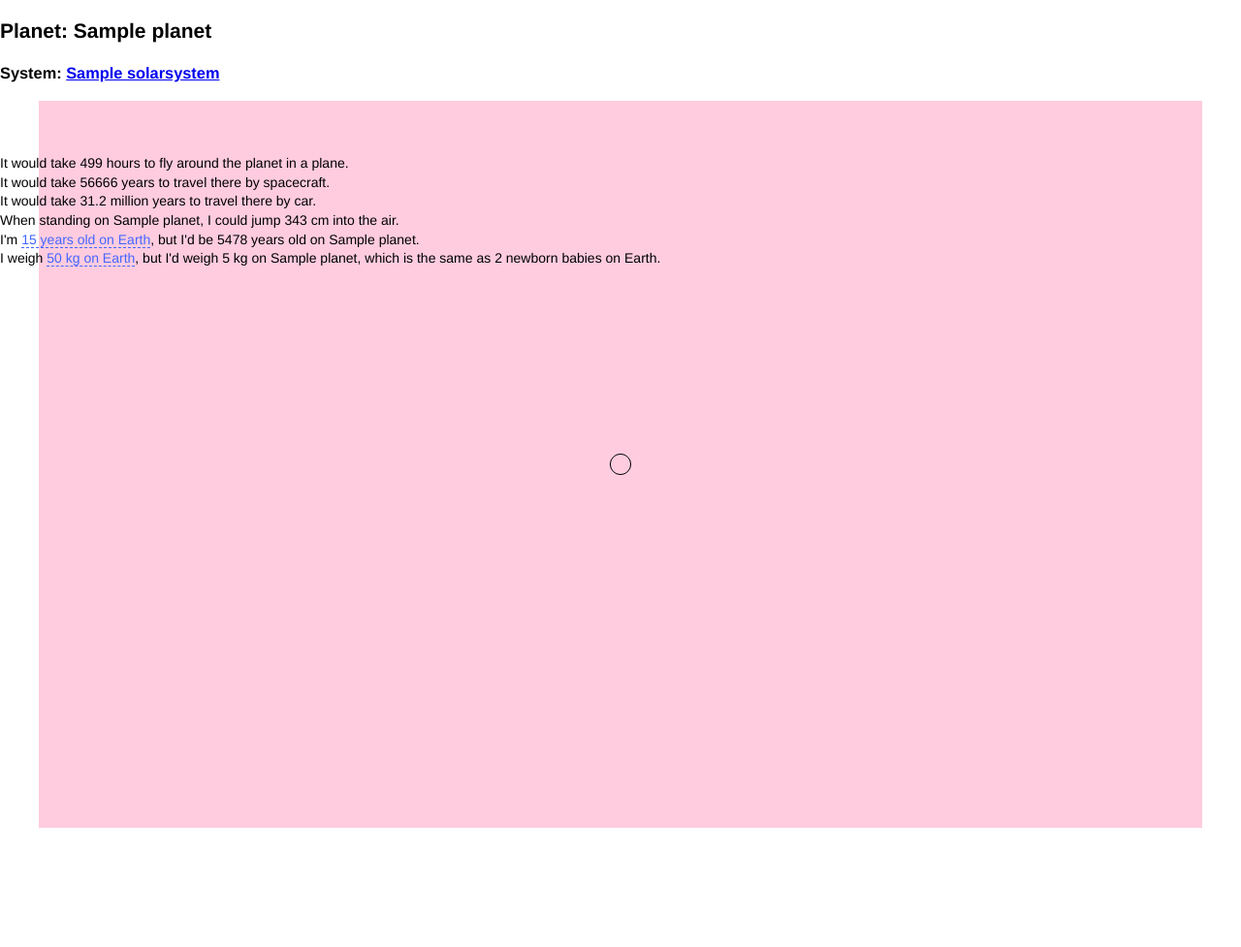
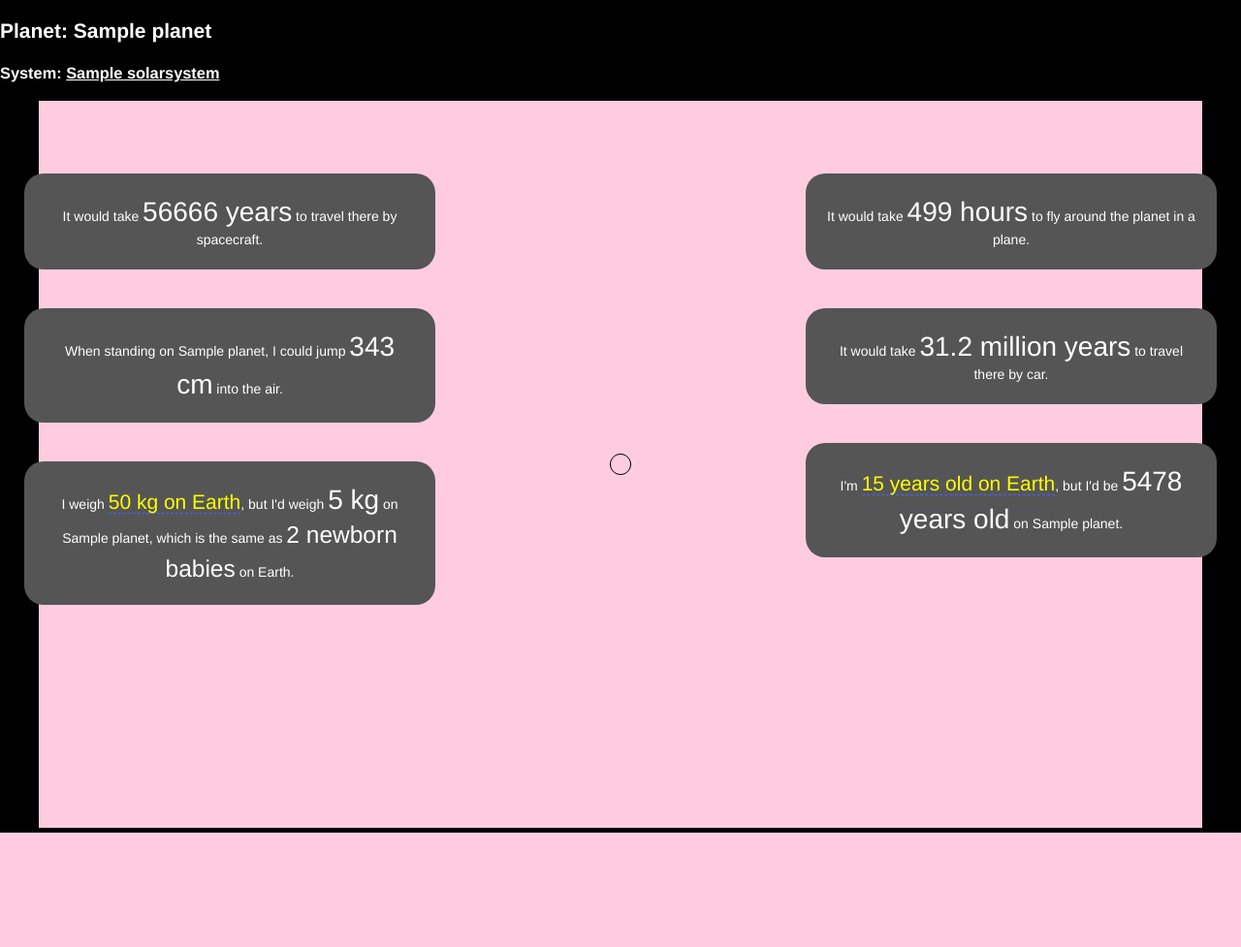
Before and after one commit to Floppy/kepler-explorer, a Django app: page /planets/1/ in a window 1280 px wide. Shown: the whole page at 97% size. After the commit the page ends 859 px from the top, so only its background shows below. Run offline with Django 3.2, Linux system fonts and the light colour scheme; tables that the repository leaves empty hold one stand-in row (values such as "Sample post"); some libraries are stand-ins or nearby versions.

Commit message:
Fix missing sass

```diff
--- a/kepler/static/css/main.css
+++ b/kepler/static/css/main.css
@@ -731,41 +731,74 @@ legend + .control-group {
 }
 
 /* line 1, /Users/james/Source/kepler-explorer/kepler/sass/sections/_systems.sass */
+body {
+  background: black;
+  color: white;
+}
+
+/* line 5, /Users/james/Source/kepler-explorer/kepler/sass/sections/_systems.sass */
+a {
+  color: white;
+}
+
+/* line 8, /Users/james/Source/kepler-explorer/kepler/sass/sections/_systems.sass */
 .starfield {
   position: relative;
   height: 100%;
   width: 100%;
-  /*background: black;*/
-  /*background-image:url('../images/hemi.png');*/
-    /*background: url('../images/hemi.png') no-repeat;*/
-    /*background-size: 100%;*/
+  background: black;
   margin: 0px auto;
 }
 
-#background {
-    width: 100%;
-    height: 100%;
-    position: fixed;
-    left: 0px;
-    top: 0px;
-    z-index: -1;
-}
-
-.stretch {
-    width:100%;
-    height:100%;
-}
-
-/* line 8, /Users/james/Source/kepler-explorer/kepler/sass/sections/_systems.sass */
+/* line 15, /Users/james/Source/kepler-explorer/kepler/sass/sections/_systems.sass */
 a.star circle {
   stroke: black;
   stroke-width: 1px;
 }
 
-/* line 12, /Users/james/Source/kepler-explorer/kepler/sass/sections/_systems.sass */
+/* line 19, /Users/james/Source/kepler-explorer/kepler/sass/sections/_systems.sass */
 a.star:hover circle {
   stroke: red;
   stroke-width: 3px;
+}
+
+/* line 23, /Users/james/Source/kepler-explorer/kepler/sass/sections/_systems.sass */
+.infobox {
+  width: 30%;
+  text-align: center;
+  margin-top: 20px;
+  margin-bottom: 20px;
+  margin-left: 25px;
+  margin-right: 25px;
+  background-color: #555555;
+  padding: 20px;
+  border-radius: 20px 20px;
+}
+
+/* line 34, /Users/james/Source/kepler-explorer/kepler/sass/sections/_systems.sass */
+.infobox:nth-child(odd) {
+  float: right;
+}
+
+/* line 37, /Users/james/Source/kepler-explorer/kepler/sass/sections/_systems.sass */
+.infobox:nth-child(even) {
+  float: left;
+}
+
+/* line 40, /Users/james/Source/kepler-explorer/kepler/sass/sections/_systems.sass */
+.TKAdjustableNumber {
+  color: yellow;
+  font-size: 150%;
+}
+
+/* line 44, /Users/james/Source/kepler-explorer/kepler/sass/sections/_systems.sass */
+.factoid {
+  font-size: 200%;
+}
+
+/* line 47, /Users/james/Source/kepler-explorer/kepler/sass/sections/_systems.sass */
+.mini-factoid {
+  font-size: 175%;
 }
 
 @media print {
```
